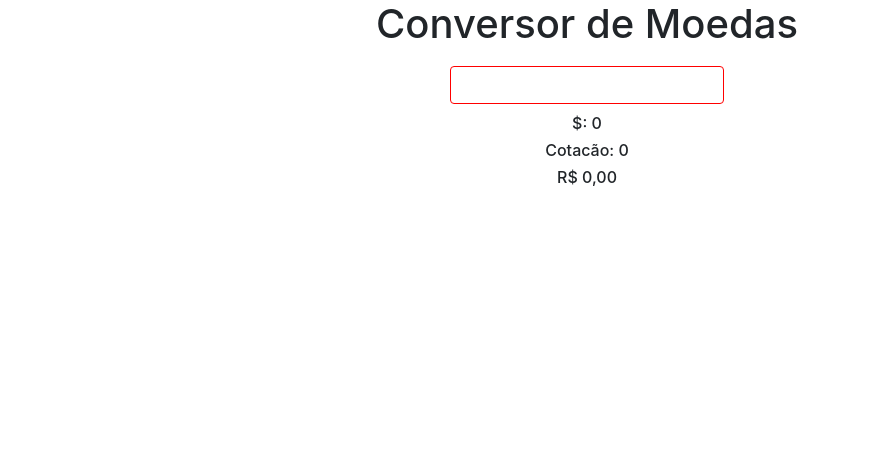
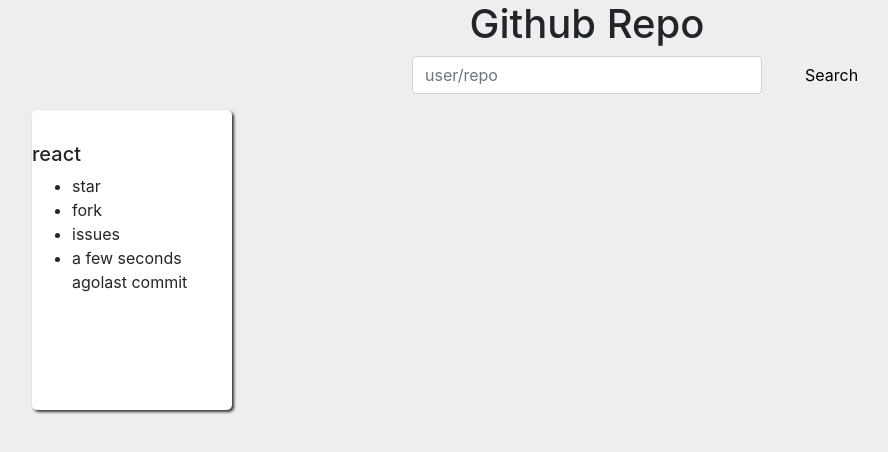
Before and after one commit to TheNeoCarvalho/react-helloworld, a React (Create React App) app: page / in a window 1280 px wide. Shown: the top 452 px of the page, without its empty margins (53-941 px from the left). Built offline with nearby package versions, Linux system fonts and the light colour scheme; no server answers.

Commit message:
13-05 ListComponets

```diff
--- a/package.json
+++ b/package.json
@@ -4,6 +4,7 @@
   "private": true,
   "dependencies": {
     "axios": "^0.18.0",
+    "moment": "^2.24.0",
     "react": "^16.8.6",
     "react-dom": "^16.8.6",
     "react-scripts": "3.0.0"
--- a/public/index.html
+++ b/public/index.html
@@ -1,13 +1,18 @@
 <!DOCTYPE html>
 <html lang="pt-br">
-
   <head>
     <meta charset="utf-8" />
     <link rel="shortcut icon" href="%PUBLIC_URL%/favicon.ico" />
     <meta name="viewport" content="width=device-width, initial-scale=1" />
     <meta name="theme-color" content="#000000" />
-  <link rel="stylesheet" href="https://maxcdn.bootstrapcdn.com/bootstrap/4.0.0/css/bootstrap.min.css" integrity="sha384-Gn5384xqQ1aoWXA+058RXPxPg6fy4IWvTNh0E263XmFcJlSAwiGgFAW/dAiS6JXm" crossorigin="anonymous">
-
+    <link
+      rel="stylesheet"
+      href="https://maxcdn.bootstrapcdn.com/bootstrap/4.0.0/css/bootstrap.min.css"
+    />
+    <link
+      rel="stylesheet"
+      href="https://use.fontawesome.com/releases/v5.8.2/css/all.css"
+    />
     <title>React App</title>
   </head>
 
@@ -25,5 +30,4 @@
       To create a production bundle, use `npm run build` or `yarn build`.
     -->
   </body>
-
 </html>
--- a/src/App.css
+++ b/src/App.css
@@ -1,3 +1,6 @@
+body {
+  background: #eee;
+}
 .App {
   display: flex;
   flex-direction: column;
@@ -5,8 +8,3 @@
   justify-content: center;
   align-items: center;
 }
-
-.btn {
-  margin: 10px 0;
-  border: 1px solid red;
-}
--- a/src/App.js
+++ b/src/App.js
@@ -1,39 +1,71 @@
 import React, { Component } from "react";
 import axios from "axios";
+import moment from "moment";
+import "./App.css";
 
-import "./App.css";
+import ListRepositories from "./components/ListRepositories/ListRepositories";
 
 class App extends Component {
   state = {
-    valor: 0,
-    cotacao: 0
+    repositories: [],
+    user_repo: "",
+    loading: false,
+    owner: []
   };
 
-  componentDidMount() {
-    axios.get("https://economia.awesomeapi.com.br/json/USD").then(data => {
-      let cotacao = data.data[0].ask;
-      this.setState({ cotacao });
+  handleInput = e => {
+    this.setState({
+      user_repo: e.target.value
     });
-  }
+  };
 
-  handleChange = event => {
-    let valor = event.target.value;
-    this.setState({ valor });
+  handleClick = e => {
+    e.preventDefault();
+    const data = axios
+      .get(
+        `https://api.github.com/repos/${
+          this.state.user_repo
+        }?client_id=5c41c6afc48dde855925&client_secret=ce4e8c18c6d7fb8e5bf23d4debbecf9a3ffc318a`
+      )
+      .then(repo => {
+        this.setState({ repositories: repo.data, owner: repo.data.owner });
+        console.log("foi");
+      })
+      .catch(err => {
+        console.log(err);
+      });
   };
 
   render() {
     return (
-      <div className="App">
-        <h1>Conversor de Moedas</h1>
-        <input className="btn" onChange={this.handleChange} />
-        <h6>{`$: ${this.state.valor}`}</h6>
-        <h6>{`Cotacão: ${this.state.cotacao}`}</h6>
-        <h6>
-          {`${(this.state.cotacao * this.state.valor).toLocaleString("pt-br", {
-            style: "currency",
-            currency: "BRL"
-          })}`}
-        </h6>
+      <div className="container">
+        <div className="row text-center">
+          <div className="col-md-12">
+            <h1 className="title">Github Repo</h1>
+          </div>
+        </div>
+        <form className="form-group">
+          <div className="row">
+            <div className="col-md-4" />
+            <div className="col-md-4">
+              <input
+                onChange={this.handleInput}
+                className="form-control"
+                placeholder="user/repo"
+              />
+            </div>
+            <div className="col-md-4">
+              <button onClick={this.handleClick} className="btn btn-default">
+                Search
+              </button>
+            </div>
+          </div>
+        </form>
+        <ListRepositories
+          repositories={this.state.repositories}
+          owner={this.state.owner}
+        />
+        {this.state.user_repo}
       </div>
     );
   }
--- /dev/null
+++ b/src/components/ListRepositories/ListRepositories.css
@@ -0,0 +1,7 @@
+.app {
+  width: 200px;
+  height: 300px;
+  background-color: #fff;
+  border-radius: 5px;
+  box-shadow: 2px 2px 3px #333;
+}
--- /dev/null
+++ b/src/components/ListRepositories/ListRepositories.js
@@ -0,0 +1,21 @@
+import React from "react";
+import moment from "moment";
+import "./ListRepositories.css";
+
+const ListRepositories = props => {
+  return (
+    <div className="app">
+      <img src={props.owner.avatar_url} />
+      <h3>{props.repositories.name}</h3>
+      <h5>react</h5>
+      <ul>
+        <li>{props.repositories.stargazers_count} star</li>
+        <li>{props.repositories.forks_count} fork</li>
+        <li>{props.repositories.open_issues} issues</li>
+        <li> {moment(props.repositories.pushed_at).fromNow()}last commit</li>
+      </ul>
+    </div>
+  );
+};
+
+export default ListRepositories;
```
Also changed, not shown: src/components/Conversor/Conversor.js (added, +15 -0 lines), 1 other file (tests, documents, lock files or other folders). Lines whose indentation alone changed are shown as unchanged.
